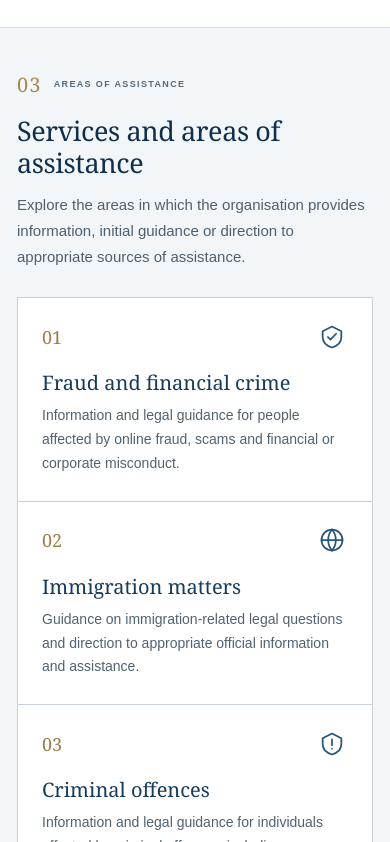
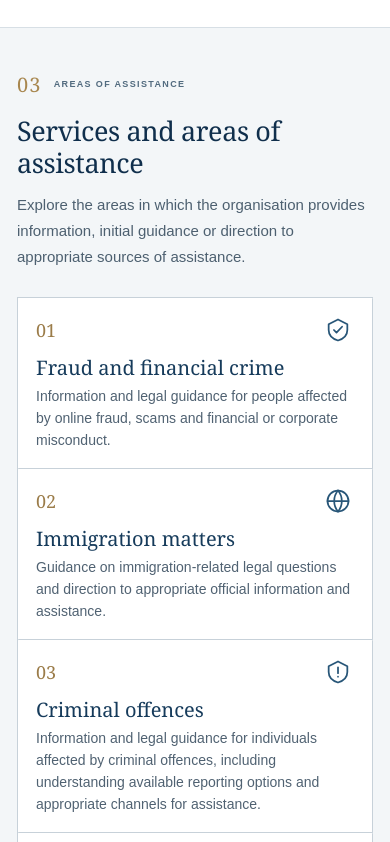
Before and after one commit to Eldee05/sabetilaw, a React (Vite) app in the folder client/: page / in a window 390 px wide. Shown: the part 2635-3477 px from the top of the page. Built offline with nearby package versions, Linux system fonts and the light colour scheme; no server answers.

Commit message:
Reduce assistance card height and add faded justice background

```diff
--- a/client/src/styles.css
+++ b/client/src/styles.css
@@ -627,3 +627,55 @@ footer { background: #071f38; border-top: 4px solid #b49a69; }
   .personnel-row { gap: 11px; }
   .personnel-status { display: none; }
 }
+
+
+/* Areas of assistance: compact service cards and a restrained justice watermark. */
+.assistance-section {
+  position: relative;
+  isolation: isolate;
+  overflow: hidden;
+}
+.assistance-section::before {
+  content: "";
+  position: absolute;
+  z-index: -1;
+  inset: 0;
+  pointer-events: none;
+  background-image: url("/images/assistance-watermark.svg");
+  background-repeat: no-repeat;
+  background-position: center 42%;
+  background-size: min(100% auto, 1600px);
+  opacity: .19;
+}
+.assistance-section > .w {
+  position: relative;
+  z-index: 1;
+}
+.assistance-section .service-card {
+  padding: 14px 24px 16px;
+}
+.assistance-section .service-card-top {
+  margin-bottom: 8px;
+}
+.assistance-section .service-card h3 {
+  margin-bottom: 5px;
+}
+.assistance-section .service-card p {
+  line-height: 1.55;
+}
+@media (max-width: 760px) {
+  .assistance-section::before {
+    background-size: auto 100%;
+    background-position: center;
+    opacity: .11;
+  }
+  .assistance-section .service-card {
+    padding: 15px 18px 17px;
+  }
+}
+@media (max-width: 540px) {
+  .assistance-section::before {
+    background-size: auto 85%;
+    opacity: .08;
+  }
+}
```
